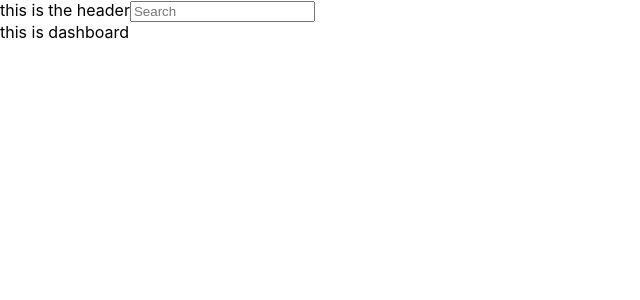
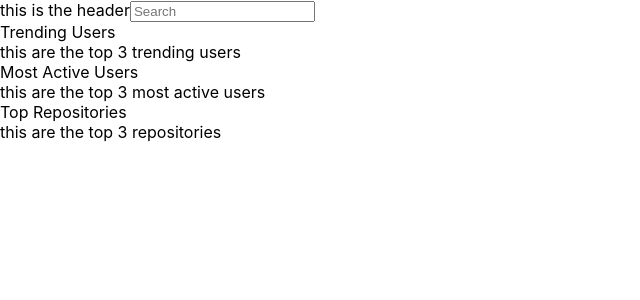
Before and after one commit to GIT-RR/git-hub-top-users-dashboard, a React (Create React App) app: page / in a window 1280 px wide. Shown: the top 300 px of the page, without its empty margins (0-640 px from the left). Built offline with nearby package versions, Linux system fonts and the light colour scheme.

Commit message:
feat: update dashboard with new line section components

```diff
--- a/src/components/feature/Dashboard/Dashboard.tsx
+++ b/src/components/feature/Dashboard/Dashboard.tsx
@@ -1,11 +1,16 @@
 import React from 'react';
 import { Header } from '../../shared';
+import LineSection from './components/LineSection/LineSection';
 
 const Dashboard = () => {
   return (
     <div>
       <Header onSearchChange={(searchValue) => console.log(searchValue)} />
-      this is dashboard
+      <div>
+        <LineSection title='Trending Users'>this are the top 3 trending users</LineSection>
+        <LineSection title='Most Active Users'>this are the top 3 most active users</LineSection>
+        <LineSection title='Top Repositories'>this are the top 3 repositories</LineSection>
+      </div>
     </div>
   );
 };
```
Also changed, not shown: 1 other file (tests, documents, lock files or other folders).
